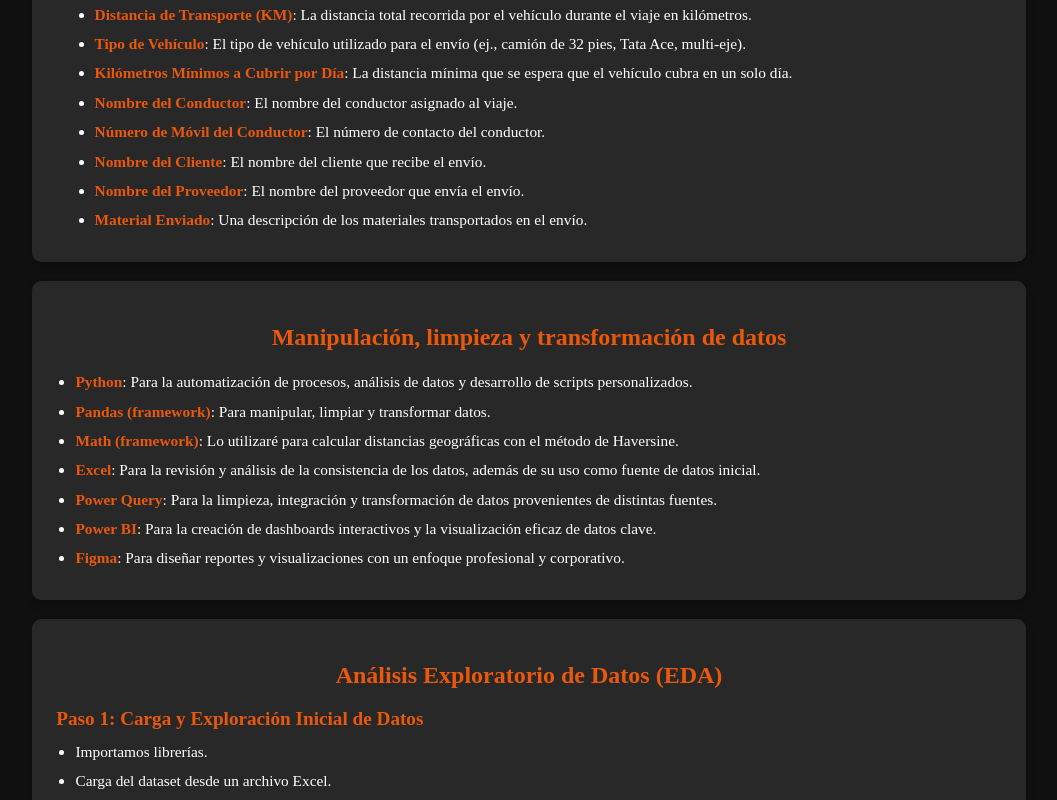
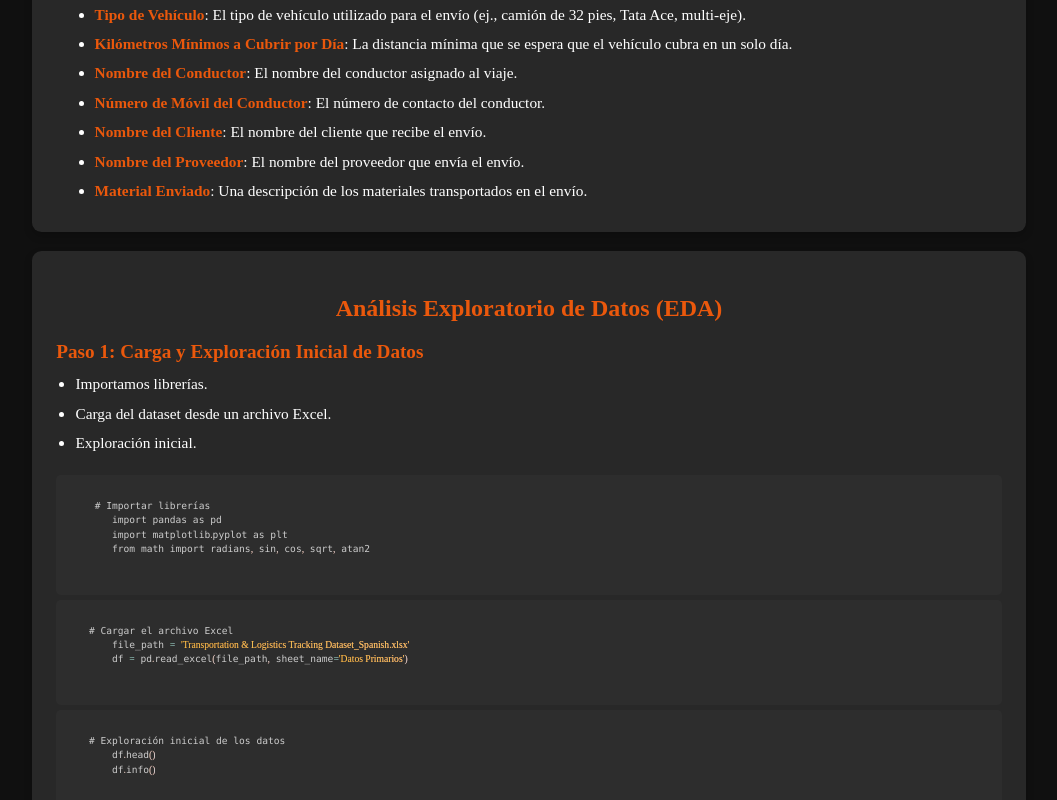
Before and after one commit to Sebastianmvm/portfolio, a plain HTML site: page proyecto_02.html in a window 1280 px wide. Shown: the part 2504-3304 px from the top of the page, without its empty margins (111-1168 px from the left). Drawn offline with nearby package versions, Linux system fonts and the light colour scheme.

Commit message:
modificación error proyecto 2

```diff
--- a/proyecto_02.html
+++ b/proyecto_02.html
@@ -107,8 +107,8 @@
                 <ul class="tecnologias-lista">
                     <li><strong>Python</strong>: Para la automatización de procesos, análisis de datos y desarrollo de scripts personalizados.</li>
                     <li><strong>Pandas (framework)</strong>: Para manipular, limpiar y transformar datos.</li>
-                    <li><strong>Math (framework)</strong>: Lo utilizaré para calcular distancias geográficas con el método de Haversine.</li>
-                    <!-- <li><strong>Matplotlib (framework)</strong>: Para la creación de gráficos y visualizaciones personalizadas que representen datos de manera clara.</li> -->
+                    <!--<li><strong>Math (framework)</strong>: Lo utilizaré para calcular distancias geográficas con el método de Haversine.</li>-->
+                    <!--<li><strong>Matplotlib (framework)</strong>: Para la creación de gráficos y visualizaciones personalizadas que representen datos de manera clara.</li> -->
                     <li><strong>Excel</strong>: Para la revisión y análisis de la consistencia de los datos, además de su uso como fuente de datos inicial.</li>
                     <li><strong>Power Query</strong>: Para la limpieza, integración y transformación de datos provenientes de distintas fuentes.</li>
                     <li><strong>Power BI</strong>: Para la creación de dashboards interactivos y la visualización eficaz de datos clave.</li>
@@ -156,22 +156,7 @@
             </div>
 
 
-            <!-- Tecnologías y Herramientas -->
-            <div class="tecnologias">
-                <h3>Manipulación, limpieza y transformación de datos</h3>
-                <ul class="tecnologias-lista">
-                    <li><strong>Python</strong>: Para la automatización de procesos, análisis de datos y desarrollo de scripts personalizados.</li>
-                    <li><strong>Pandas (framework)</strong>: Para manipular, limpiar y transformar datos.</li>
-                    <li><strong>Math (framework)</strong>: Lo utilizaré para calcular distancias geográficas con el método de Haversine.</li>
-                    <!--<li><strong>Matplotlib (framework)</strong>: Para la creación de gráficos y visualizaciones personalizadas que representen datos de manera clara.</li> -->
-                    <li><strong>Excel</strong>: Para la revisión y análisis de la consistencia de los datos, además de su uso como fuente de datos inicial.</li>
-                    <li><strong>Power Query</strong>: Para la limpieza, integración y transformación de datos provenientes de distintas fuentes.</li>
-                    <li><strong>Power BI</strong>: Para la creación de dashboards interactivos y la visualización eficaz de datos clave.</li>
-                    <li><strong>Figma</strong>: Para diseñar reportes y visualizaciones con un enfoque profesional y corporativo.</li>
-                </ul>
 
-
-            </div>
 
 
 
```
